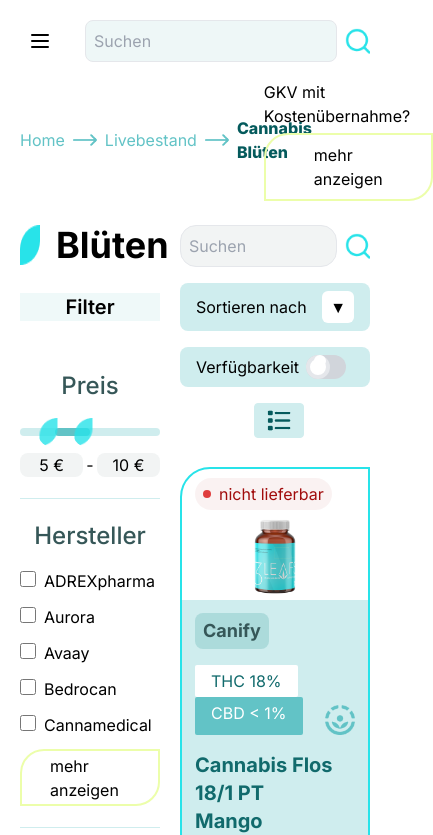
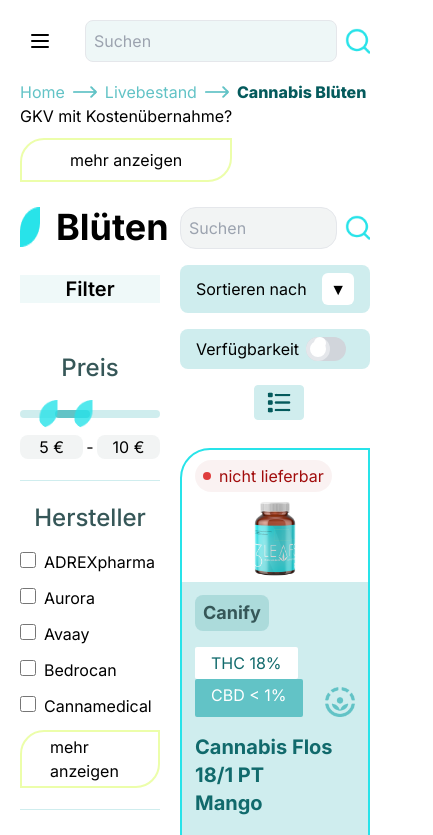
Before and after one commit to kaustubhduse/medicine, a Next.js app: page / in a window 390 px wide. Shown: the top 835 px of the page, 433 px wide, since content can reach past the window. Built offline with nearby package versions, Linux system fonts and the light colour scheme.

Commit message:
Align breadcrumb arrows with headings and adjust layout

```diff
--- a/src/app/page.js
+++ b/src/app/page.js
@@ -12,7 +12,7 @@
     <div className="min-h-screen flex flex-col">
       <div className="p-5 md:p-10 flex-1">
         <Navbar />
-        <div className=" justify-between flex mt-[5%]">
+        <div className=" md:justify-between md:flex mt-[5%]">
           <div className="flex items-center space-x-2 ">
             <h1 className="text-[rgba(98,195,198,1)]">Home</h1>
             <Image
```
